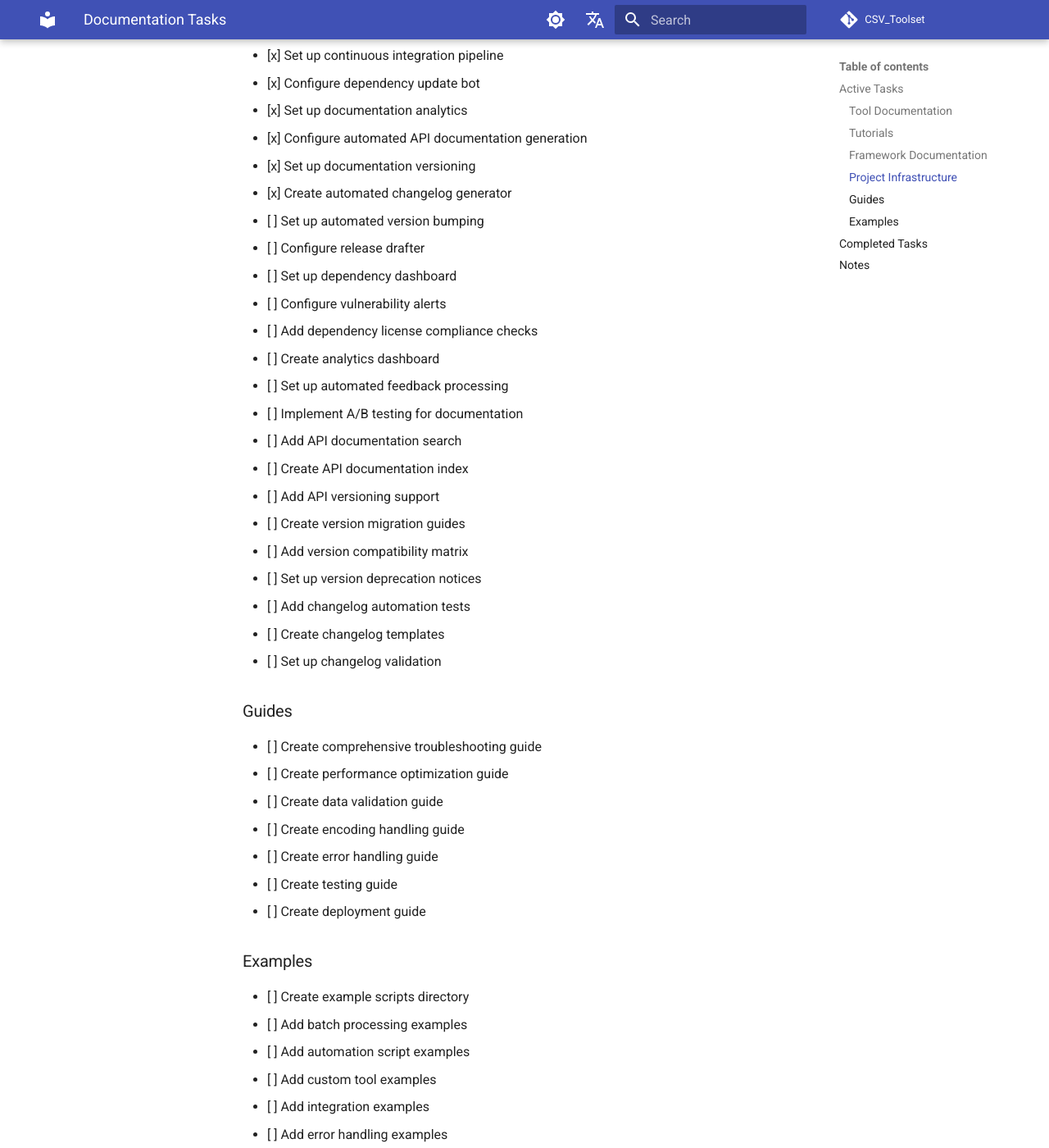
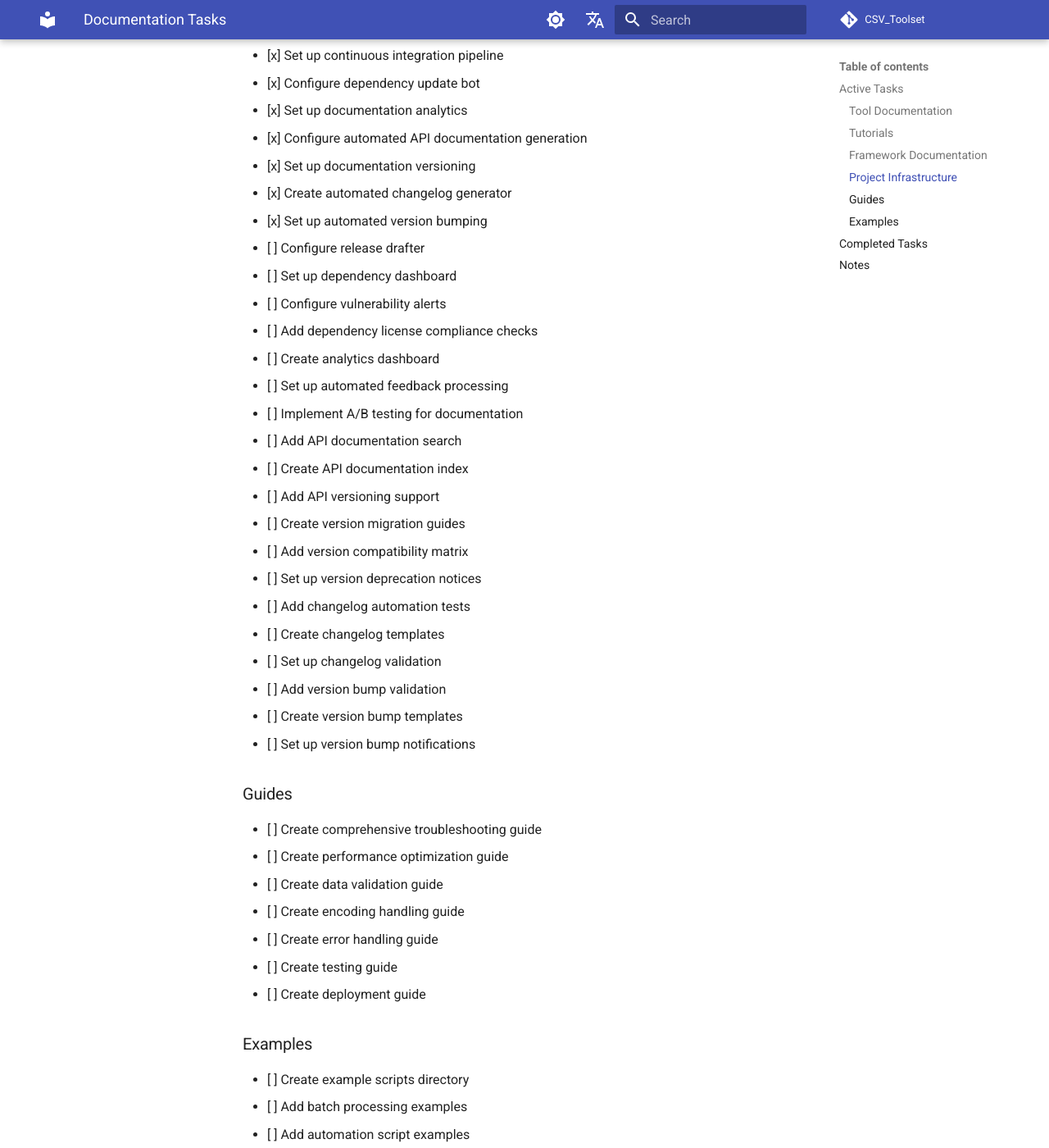
Before and after one commit to rfd62794/CSV_Toolset, an MkDocs documentation site: the page built from docs/TASKLIST.md, in a window 1280 px wide and 1400 px high, scrolled down 1756 px. Shown: the whole window at 82% size. Built offline with MkDocs 1.6.1 and Material for MkDocs 9.7.7, drawn with Linux system fonts in a browser that asks for light colours; comment, search, counter and statistics services are not loaded; the version menu is left out; some of the changed text lies outside the part shown.

Commit message:
Update TASKLIST.md to mark automated version bumping as complete and add new tasks for version bump validation, templates, and notifications
- Marked the setup of automated version bumping as complete.
- Added new tasks for version bump validation, creating version bump templates, and setting up version bump notifications.

These updates aim to enhance version management processes and improve tracking of versioning tasks.

```diff
--- a/docs/TASKLIST.md
+++ b/docs/TASKLIST.md
@@ -53,7 +53,7 @@
 - [x] Configure automated API documentation generation
 - [x] Set up documentation versioning
 - [x] Create automated changelog generator
-- [ ] Set up automated version bumping
+- [x] Set up automated version bumping
 - [ ] Configure release drafter
 - [ ] Set up dependency dashboard
 - [ ] Configure vulnerability alerts
@@ -70,6 +70,9 @@
 - [ ] Add changelog automation tests
 - [ ] Create changelog templates
 - [ ] Set up changelog validation
+- [ ] Add version bump validation
+- [ ] Create version bump templates
+- [ ] Set up version bump notifications
 
 ### Guides
 - [ ] Create comprehensive troubleshooting guide
@@ -117,6 +120,7 @@ See [DEVLOG.md](DEVLOG.md) for details and timestamps.
 - [x] Configure automated API documentation generation
 - [x] Set up documentation versioning
 - [x] Create automated changelog generator
+- [x] Set up automated version bumping
 
 ## Notes
 - Keep all documentation in Markdown format
```
Also changed, not shown: CHANGELOG.md (+5 -0 lines), 1 other file.
